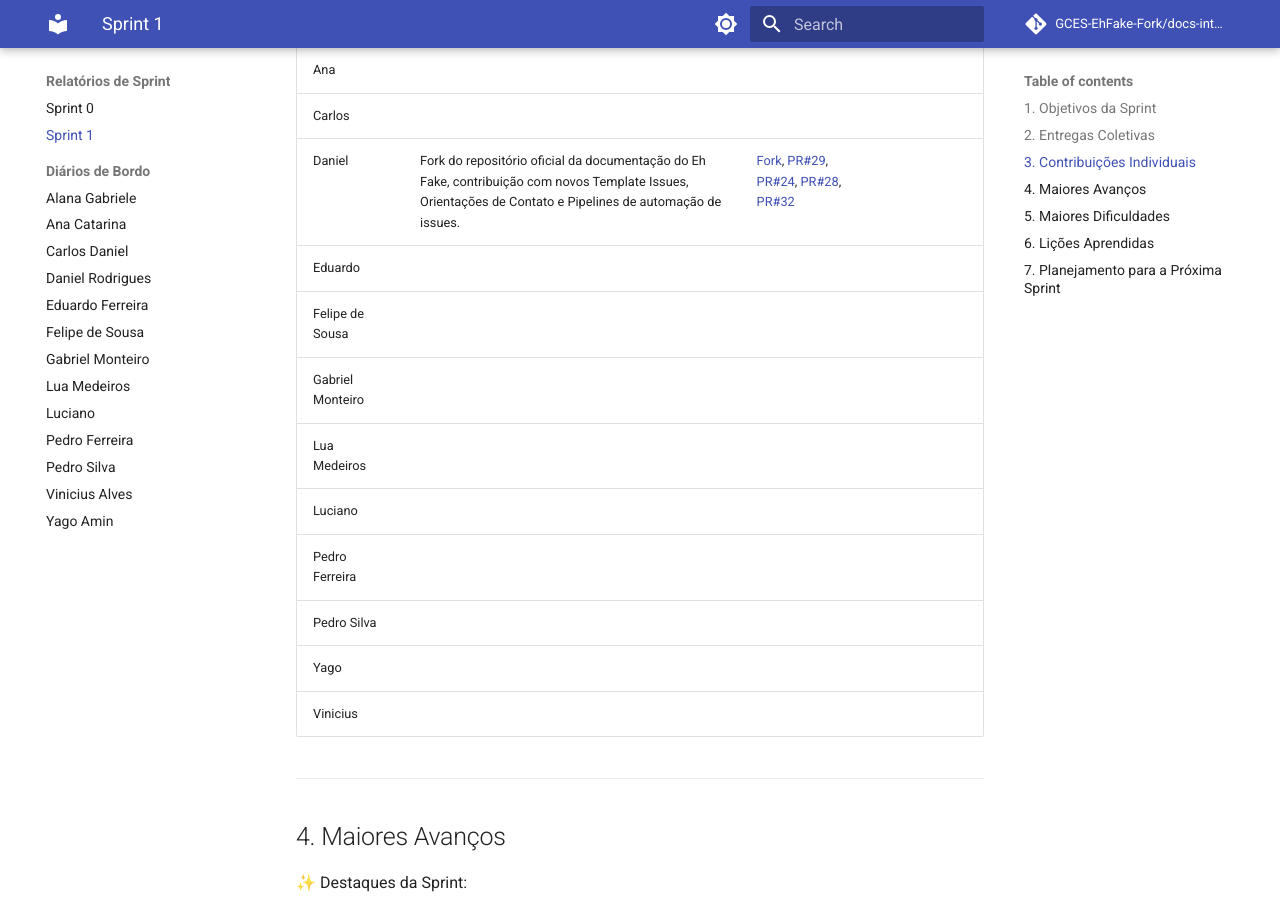
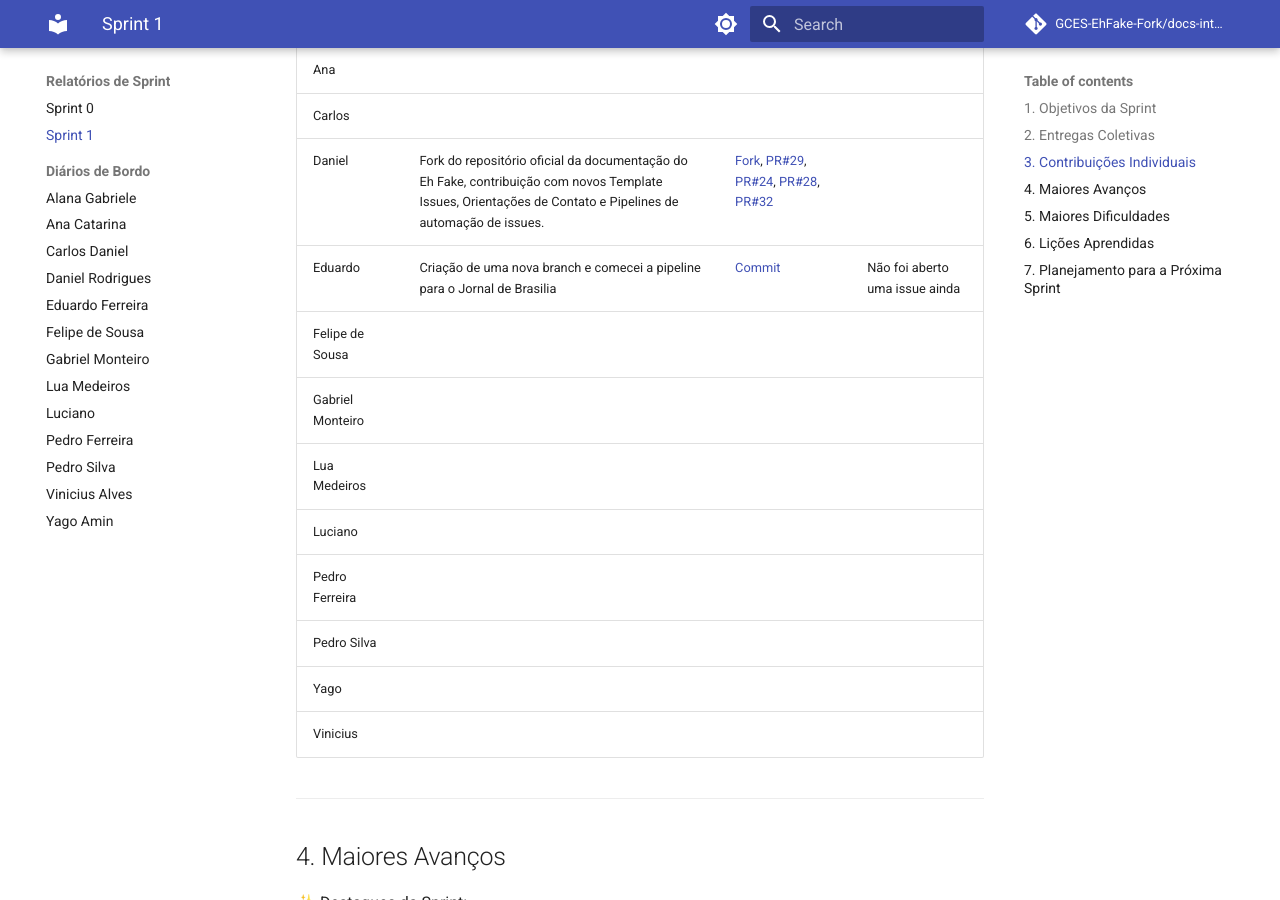
Before and after one commit to GCES-EhFake-Fork/docs-interno, an MkDocs documentation site: the page built from docs/sprints/sprint1.md, in a window 1280 px wide and 900 px high, scrolled down 1266 px. Built offline with MkDocs 1.6.1 and Material for MkDocs 9.7.7, drawn with Linux system fonts in a browser that asks for light colours; comment, search, counter and statistics services are not loaded.

Commit message:
(docs): contribuicao Eduardo Sprint 1

```diff
--- a/docs/sprints/sprint1.md
+++ b/docs/sprints/sprint1.md
@@ -37,7 +37,7 @@
 | Ana              |                                                                                                                                                            |                                                                                                                                                                                                                                                                                                    |             |
 | Carlos           |                                                                                                                                                            |                                                                                                                                                                                                                                                                                                    |             |
 | Daniel           | Fork do repositório oficial da documentação do Eh Fake, contribuição com novos Template Issues, Orientações de Contato e Pipelines de automação de issues. | [Fork](https://github.com/GCES-EhFake-Fork/docsOficialEhFake), [PR#29](https://github.com/EH-FAKE/check-up/pull/29), [PR#24](https://github.com/EH-FAKE/check-up/pull/24), [PR#28](https://github.com/EH-FAKE/check-up/pull/28), [PR#32](https://github.com/GCES-EhFake-Fork/docs-interno/pull/32) |             |
-| Eduardo          |                                                                                                                                                            |                                                                                                                                                                                                                                                                                                    |             |
+| Eduardo          | Criação de uma nova branch e comecei a pipeline para o Jornal de Brasilia                                                                                                                                                     |       [Commit](https://github.com/GCES-EhFake-Fork/checkUp/commit/44e17b06877b41d161e2117051cad2a4a1c30339)                                                                                                                                                                                                                                                                                              | Não foi aberto uma issue ainda             |
 | Felipe de Sousa  |                                                                                                                                                            |                                                                                                                                                                                                                                                                                                    |             |
 | Gabriel Monteiro |                                                                                                                                                            |                                                                                                                                                                                                                                                                                                    |             |
 | Lua Medeiros     |                                                                                                                                                            |                                                                                                                                                                                                                                                                                                    |             |
```
